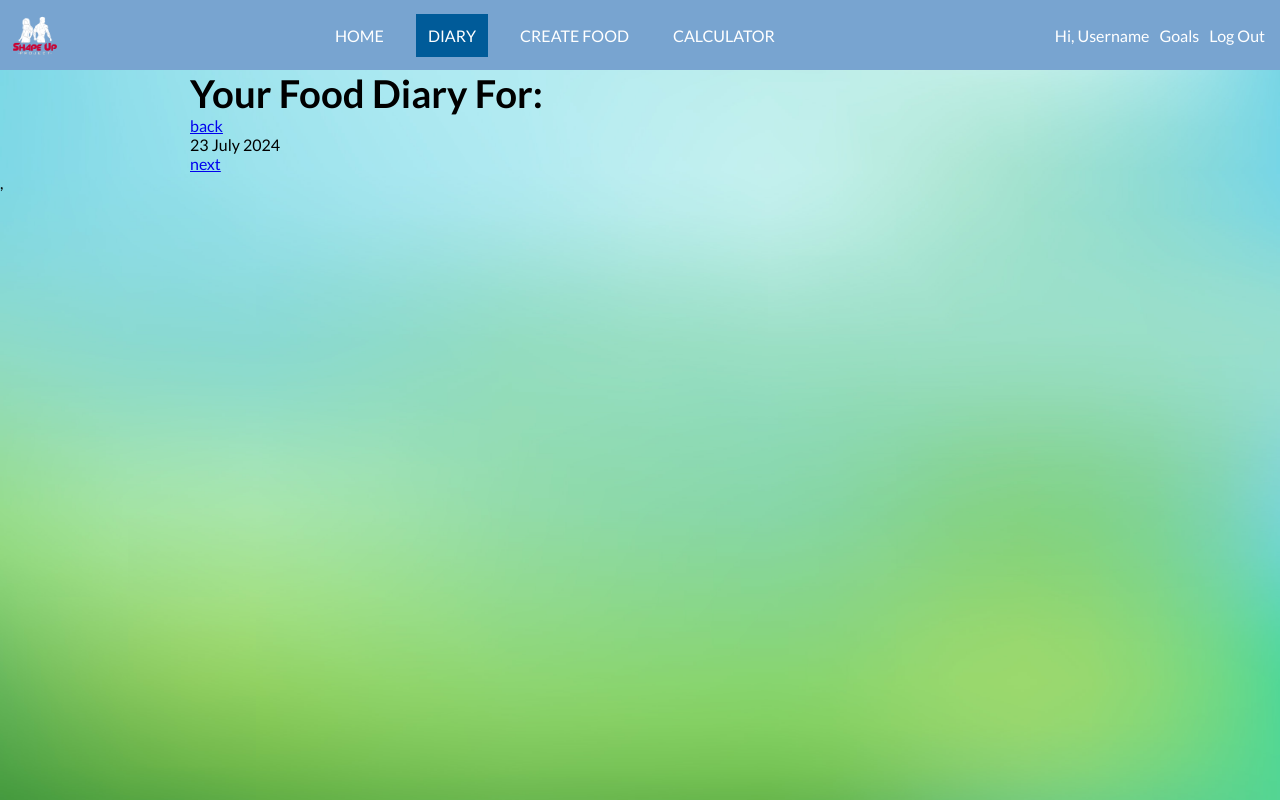
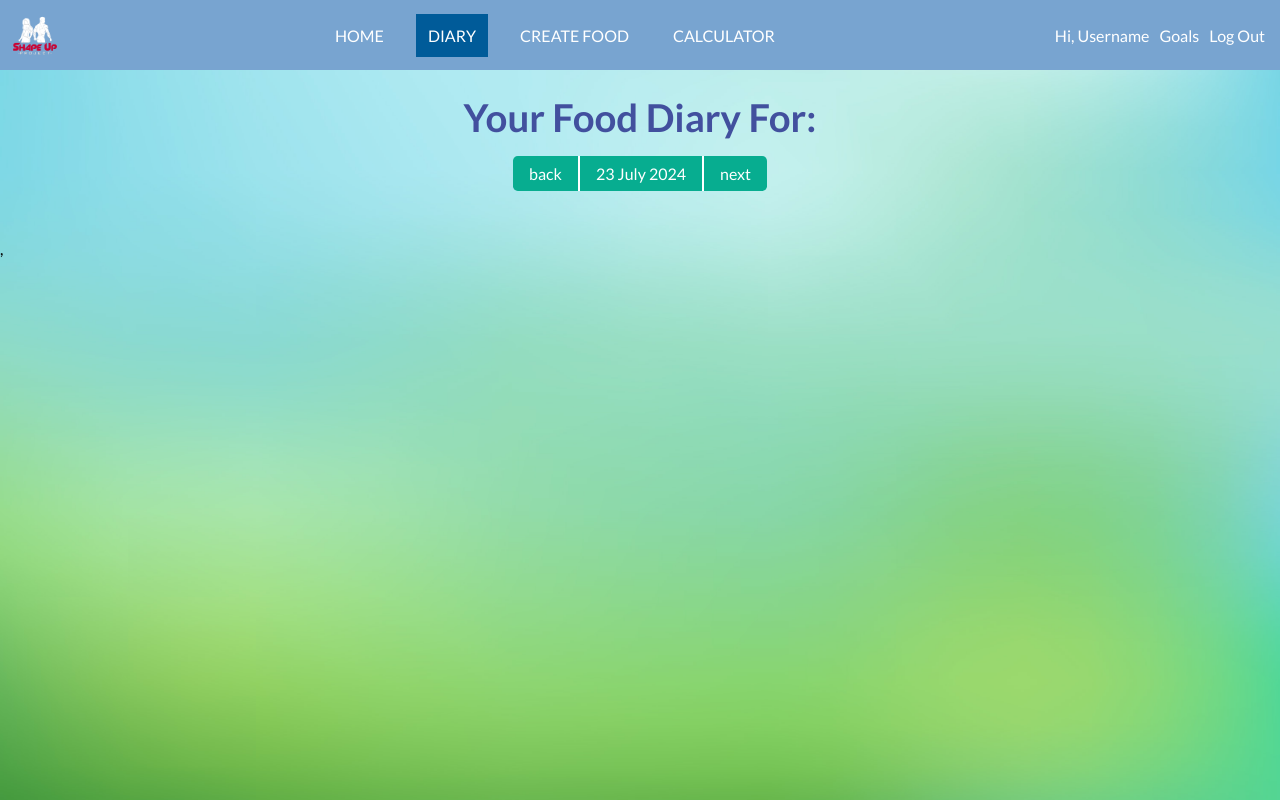
Before and after one commit to todormladenov/Food-diary, a React (Vite) app: page /diary/1 in a window 1280 px wide. Built offline with nearby package versions, Linux system fonts and the light colour scheme.

Commit message:
Add style for DirayDate component

```diff
--- /dev/null
+++ b/src/components/diary/diary-section/diary-date/DiaryDate.css
@@ -0,0 +1,39 @@
+.date-diary h1 {
+    color: #42509e;
+}
+
+.date-diary {
+    display: flex;
+    flex-direction: column;
+    gap: 1em;
+    text-align: center;
+    padding: 1.5em 0 3em 0;
+}
+
+.date-diary .date {
+    margin: 0 auto;
+    display: flex;
+    align-items: center;
+    background-color: #07ad90;
+    color: white;
+    border-radius: 0.3em;
+}
+
+.date p {
+    border-left: 2px solid white;
+    border-right: 2px solid white;
+    padding: 0.5em 1em;
+}
+
+.date a {
+    padding: 0.5em 1em;
+    display: block;
+    text-decoration: none;
+    color: white;
+    transition: ease-in 0.3s;
+    border-radius: 0.3em;
+}
+
+.date a:hover {
+    background: #025a4b;
+}
--- a/src/components/diary/diary-section/diary-date/DiaryDate.jsx
+++ b/src/components/diary/diary-section/diary-date/DiaryDate.jsx
@@ -1,4 +1,5 @@
 import { Link } from "react-router-dom";
+import './DiaryDate.css'
 
 export default function DiaryDate() {
     return (
```
